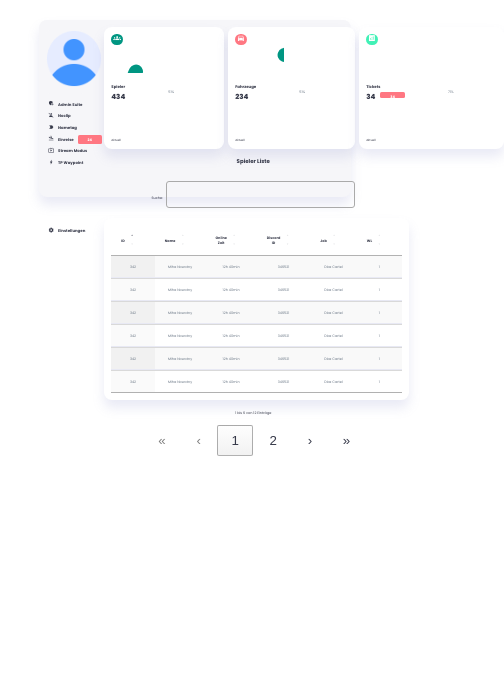
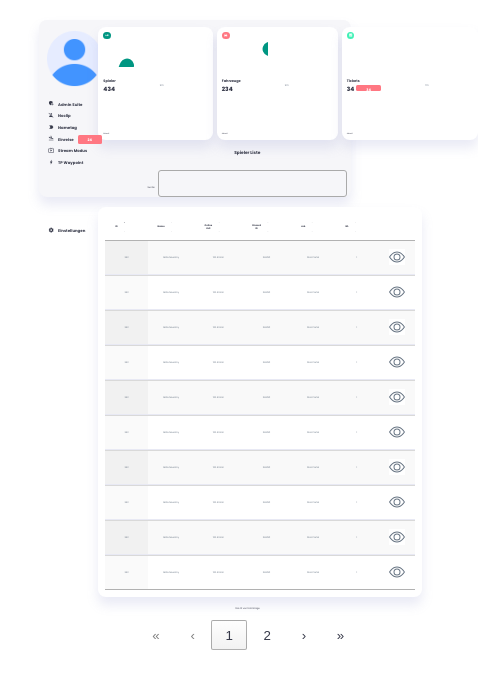
Before and after one commit to ahmet0373/FiveM-AdminMenu, a plain HTML site: page index.html in a window 390 px wide. Shown: the whole page, 504 px wide, since content can reach past the window. Drawn offline with Linux system fonts and the light colour scheme.

Commit message:
responsive

```diff
--- a/index.js
+++ b/index.js
@@ -11,6 +11,38 @@
 
 var spieler = [
 
+        {
+            "name" : "Miha Nowotny",
+            "online_zeit" : "12h 40min",
+            "id" : "342",
+            "discord_id" : "346521",
+            "job" : "Diaz Cartel",
+            "wl" : "1"
+        },
+        {
+            "name" : "Miha Nowotny",
+            "online_zeit" : "12h 40min",
+            "id" : "342",
+            "discord_id" : "346521",
+            "job" : "Diaz Cartel",
+            "wl" : "1"
+        },
+        {
+            "name" : "Miha Nowotny",
+            "online_zeit" : "12h 40min",
+            "id" : "342",
+            "discord_id" : "346521",
+            "job" : "Diaz Cartel",
+            "wl" : "1"
+        },
+        {
+            "name" : "Miha Nowotny",
+            "online_zeit" : "12h 40min",
+            "id" : "342",
+            "discord_id" : "346521",
+            "job" : "Diaz Cartel",
+            "wl" : "1"
+        },
         {
             "name" : "Miha Nowotny",
             "online_zeit" : "12h 40min",
@@ -1039,7 +1071,7 @@
 toolbar.innerHTML = '<h2>Spieler Liste</h2>';
 
 let Table = $('#spielerTable').DataTable({
-    pageLength: 6,
+    pageLength: 10,
     responsive: true,
     lengthChange: false,
     language: sprache,
@@ -1190,7 +1222,7 @@
 toolbar.innerHTML = '<h2>Tickets</h2>';
 
 let TableTicket = $('#ticketsTable').DataTable({
-    pageLength: 6,
+    pageLength: 10,
     lengthChange: false,
     language: sprache,
     layout: {
@@ -1343,7 +1375,7 @@
 toolbar.innerHTML = '<h2>Auto Liste</h2>';
 
 let TableAuto = $('#autosTable').DataTable({
-    pageLength: 6,
+    pageLength: 10,
     lengthChange: false,
     language: sprache,
     layout: {
--- a/style.css
+++ b/style.css
@@ -72,11 +72,12 @@
     width: 100vw;
     height: 100vh;
     font-family: poppins, sans-serif;
-    font-size: 0.88vw;
+    font-size: 0.58vw;
     background: transparent;
     user-select: none;
     overflow-x: hidden;
     color: var(--color-dark);
+    overflow: hidden;
 }
 
 #main_hud {
@@ -119,31 +120,31 @@
 
 h1{
     font-weight: 800;
-    font-size: 1.8vw;
+    font-size: 1.5vw;
 }
 
 h2{
-    font-size: 1.4vw;
+    font-size: 1.1vw;
 }
 
 h3{
-    font-size: 0.87vw;
+    font-size: 0.57vw;
 }
 
 h4{
-font-size: 0.8vw;
+font-size: 0.5vw;
 }
 
 h5{
-    font-size: 0.77vw;
+    font-size: 0.47vw;
 }
 
 small{
-    font-size: 0.75vw;
+    font-size: 0.45vw;
 }
 
 .profile-photo{
-    width: 6vw;
+    width: 7vw;
     height: 5.8vw;
     border-radius: 50%;
     overflow-x: hidden;
@@ -176,7 +177,7 @@
 
 aside{
     bottom: 500;
-    width: 13%;
+    width: 11%;
 
 }
 
@@ -295,7 +296,7 @@
 
 main .mitte-oben > div{
     background-color: var(--color-white);
-    padding: var(--card-padding);
+    padding: 1.3vw;
     border-radius: var(--card-border-radius);
 
     box-shadow: var(--box-shadow);
@@ -311,7 +312,7 @@
     padding: 0.5vw;
     border-radius: 50%;
     color: var(--color-white);
-    font-size: 2vw;
+    font-size: 1vw;
 }
 
 main .mitte-oben > div.box2 span{
@@ -329,8 +330,8 @@
 }
 
 main .mitte-oben h3{
-    margin: 1vw 0 0.6vw;
-    font-size: 1vw;
+    margin: 0.5vw 0 0.6vw;
+    font-size: 0.9vw;
 }
 
 main .mitte-oben .progress{
@@ -371,7 +372,7 @@
 }
 .mitte-oben .box3 .zahl{
     display: flex;
-    gap: 5px;
+    gap: 0.5vw;
 }
 .mitte-oben .box3 .message-count{
     background: var(--color-danger);
@@ -424,7 +425,7 @@
 }
 
 main table tbody td{
-    height: 2.8vw;
+    height: 2vw;
     border-bottom: 1px solid var(--color-light);
     color: var(--color-dark-variant);
 }
@@ -635,7 +636,7 @@
     left: 50%;
     transform: translate(-50%, -50%);
     width: 45vw;
-    height: 40vh;
+    height: 43vh;
     background-color: var(--color-white);
     border-radius: var(--card-border-radius);
     box-shadow: var(--box-shadow);
@@ -671,6 +672,7 @@
     top: 1vw;
     border-radius: var(--border-radius-3);
     bottom: 30px;
+
 }
 
 
@@ -687,7 +689,7 @@
 }
 
 aside .sidebar-pop a span{
-    font-size: 2vw;
+    font-size: 1.5vw;
     transition: all 300ms ease;
 }
 
@@ -735,7 +737,7 @@
     row-gap: 5vh;
     height: 19vw;
     width: 31.5vw;
-    margin-left: 2vw;
+    margin-left: 2.5vw;
 
 }
 .popup-content .pop-info .pop-mod{
@@ -829,7 +831,7 @@
     row-gap: 2vw;
     height: 19vw;
     width: 31.5vw;
-    margin-left: 2vw;
+    margin-left: 2.5vw;
 }
 .popup-content .pop-info-info textarea{
     font-size: 0.7vw;
@@ -901,7 +903,7 @@
     row-gap: 10px;
     height: 19vw;
     width: 31.5vw;
-    margin-left: 2vw;
+    margin-left: 2.5vw;
 }
 
 
@@ -1091,7 +1093,7 @@
     row-gap: 2vw;
     height: 19vw;
     width: 31.5vw;
-    margin-left: 2vw;
+    margin-left: 2.5vw;
 }
 
 .pop-info-ticket .top-ticket{
@@ -1206,7 +1208,7 @@
 }
 
 .pop-info-ticket .chatbox{
-    height: 6vw;
+    height: 10vw;
     overflow-y: auto;
     padding: 20px 20px 20px;
 
@@ -1234,7 +1236,7 @@
     cursor: pointer;
     color: var(--color-dark);
     max-width: 90%;
-    font-size: 0.95vw;
+    font-size: 0.65vw;
     padding: 12px 16px;
     border-radius: 10px 10px 0 10px;
     background-color: var(--color-primary);
@@ -1262,7 +1264,7 @@
     overflow: hidden;
     height: 19vw;
     width: 31.5vw;
-    margin-left: 2vw;
+    margin-left: 2.5vw;
     padding: var(--card-padding);
     border-radius: var(--card-border-radius);
     box-shadow: var(--box-shadow);
@@ -1270,7 +1272,7 @@
 }
 
 .chatbot header{
-    height: 2.5vw;
+    height: 2vw;
     background: var(--color-primary-variant);
     padding: 5px 0;
     text-align: center;
@@ -1279,11 +1281,11 @@
 
 .chatbot header h2{
     color: var(--color-dark);
-    font-size: 1.4vw;
+    font-size: 1vw;
 }
 
 .chatbot .chatbox{
-    height: 240px;
+    height: 10vw;
     overflow-y: auto;
     padding: 30px 20px 70px;
 
@@ -1326,7 +1328,7 @@
 .chatbot .chat p{
     color: var(--color-dark);
     max-width: 75%;
-    font-size: 0.95vw;
+    font-size: 0.65vw;
     padding: 12px 16px;
     border-radius: 10px 10px 0 10px;
     background-color: var(--color-primary);
```
